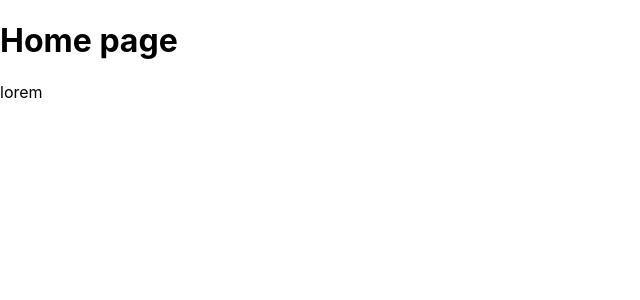
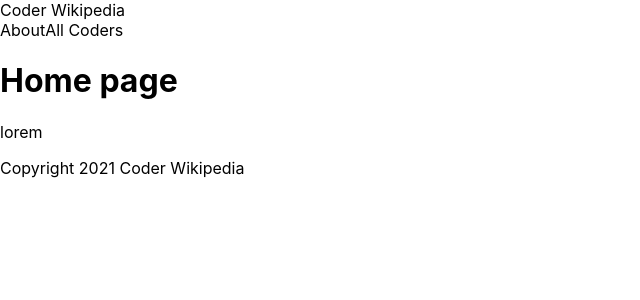
Before and after one commit to anhquanduong2007/nextjstutran, a Next.js app: page / in a window 1280 px wide. Shown: the top 300 px of the page, without its empty margins (0-640 px from the left). Built offline with nearby package versions, Linux system fonts and the light colour scheme.

Commit message:
tạo navbar và footer component

```diff
--- /dev/null
+++ b/components/Footer.js
@@ -0,0 +1,11 @@
+import React from 'react';
+
+const Footer = () => {
+    return (
+        <footer>
+            Copyright 2021 Coder Wikipedia
+        </footer>
+    );
+};
+
+export default Footer;
--- /dev/null
+++ b/components/Navbar.js
@@ -0,0 +1,17 @@
+import React from 'react';
+
+const Navbar = () => {
+    return (
+        <nav>
+            <div>
+                <a href="#">Coder Wikipedia</a>
+            </div>
+            <div>
+                <a href="#">About</a>
+                <a href="#">All Coders</a>
+            </div>
+        </nav>
+    );
+};
+
+export default Navbar;
--- a/pages/index.js
+++ b/pages/index.js
@@ -1,12 +1,16 @@
 import Head from 'next/head'
 import Image from 'next/image'
+import Footer from '../components/Footer'
+import Navbar from '../components/Navbar'
 import styles from '../styles/Home.module.css'
 
 export default function Home() {
   return (
-    <div>
+    <>
+      <Navbar />
       <h1>Home page</h1>
       <p>lorem</p>
-    </div>
+      <Footer />
+    </>
   )
 }
```
